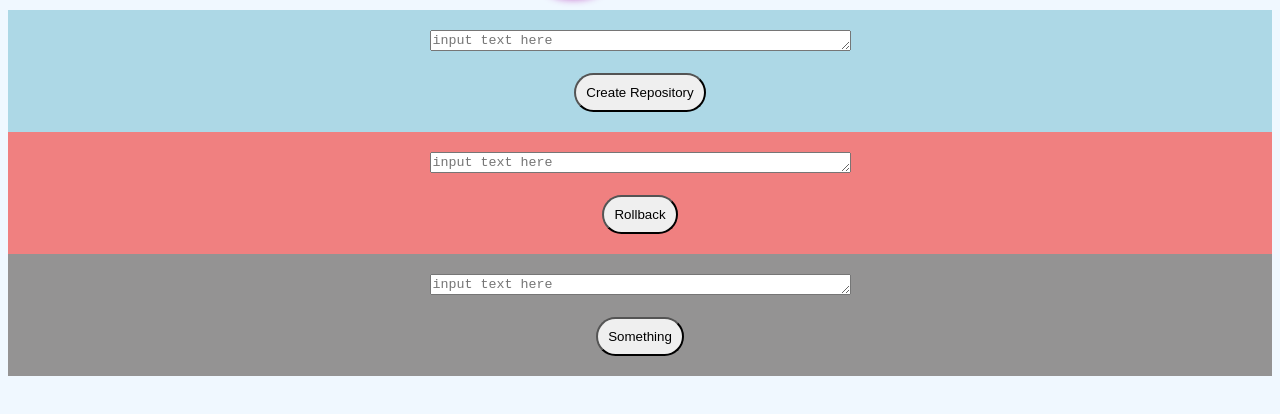
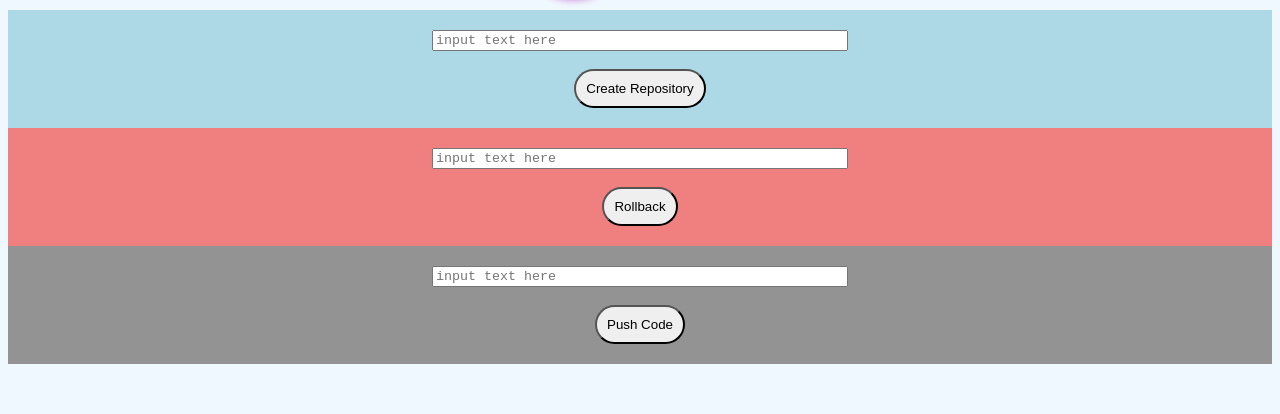
Before and after one commit to SamyakJ27/343-sem-project, a website: page vcswebsite.html in a window 1280 px wide. Shown: the part 206-620 px from the top of the page. Drawn offline with Linux system fonts and the light colour scheme.

Commit message:
VCS button activation for form data

```diff
--- a/style.css
+++ b/style.css
@@ -19,7 +19,7 @@ body {
     text-align: center;
 }
 
-.something {
+.pushCode {
     background-color: rgb(148, 147, 147);
     padding: 20px;
     text-align: center;
--- a/vcswebsite.html
+++ b/vcswebsite.html
@@ -10,16 +10,16 @@
 
 <!--Button Functions-->
 <script>
-    function SomethingButton() {
-        alert("Pushed Something");
+    function PushButton() {
+        alert("Pushed Something\nRedirecting...");
     }
 
     function RollbackButton() {
-        alert("Rollback Something");
+        alert("Rollback Something\nRedirecting...");
     }
 
     function RepoButton() {
-        alert("Repository Created");
+        alert("Repository Created\nRedirecting...");
     }
 </script>
 
@@ -36,22 +36,38 @@
             <h4>&#8482;</h4></sub>
             <br>
     </div>
+    <!-- Button Activation -->
     <div class="createRepo">
-        <textarea name="text" id="" cols="50" rows="1" placeholder="input text here"></textarea>
+        <form action="/get_form_text" method="GET">
+            <input type="text" id="repo" size="50" style="font-family: monospace;" cols="50" rows="1" name = "my_input_box_text" placeholder="input text here" required />
+            <br><br>
+            <input class="pill" id="cr" type="submit" onclick="RepoButton()" value="Create Repository" />
+        </form>
+        <!-- <textarea name="text" id="" cols="50" rows="1" placeholder="input text here"></textarea>
         <br><br>
-        <button class="pill" id="cr" onclick="RepoButton()">Create Repository</button>
+        <button class="pill" id="cr" onclick="RepoButton()">Create Repository</button> -->
     </div>
 
     <div class="rollback">
-        <textarea name="text" id="" cols="50" rows="1" placeholder="input text here"></textarea>
+        <form action="/get_form_text" method="GET">
+            <input type="text" id="repo" size="50" style="font-family: monospace;" cols="50" rows="1" name = "my_input_box_text" placeholder="input text here" required />
+            <br><br>
+            <input class="pill" id="cr" type="submit" onclick="RollbackButton()" value="Rollback" />
+        </form>
+        <!-- <textarea name="text" id="" cols="50" rows="1" placeholder="input text here"></textarea>
         <br><br>
-        <button class="pill" id="cr" onclick="RollbackButton()">Rollback</button>
+        <button class="pill" id="cr" onclick="RollbackButton()">Rollback</button> -->
     </div>
 
-    <div class="something">
-        <textarea name="text" id="" cols="50" rows="1" placeholder="input text here"></textarea>
+    <div class="pushCode">
+        <form action="/get_form_text" method="GET">
+            <input type="text" id="repo" size="50" style="font-family: monospace;" cols="50" rows="1" name = "my_input_box_text" placeholder="input text here" required />
+            <br><br>
+            <input class="pill" id="cr" type="submit" onclick="PushButton()" value="Push Code" />
+        </form>
+        <!-- <textarea name="text" id="" cols="50" rows="1" placeholder="input text here"></textarea>
         <br><br>
-        <button class="pill" id="cr" onclick="SomethingButton()">Something</button>
+        <button class="pill" id="cr" onclick="PushButton()">Push Code</button> -->
     </div>
 
 </body>
```
Also changed, not shown: vcsbridge.js (+35 -0 lines).
